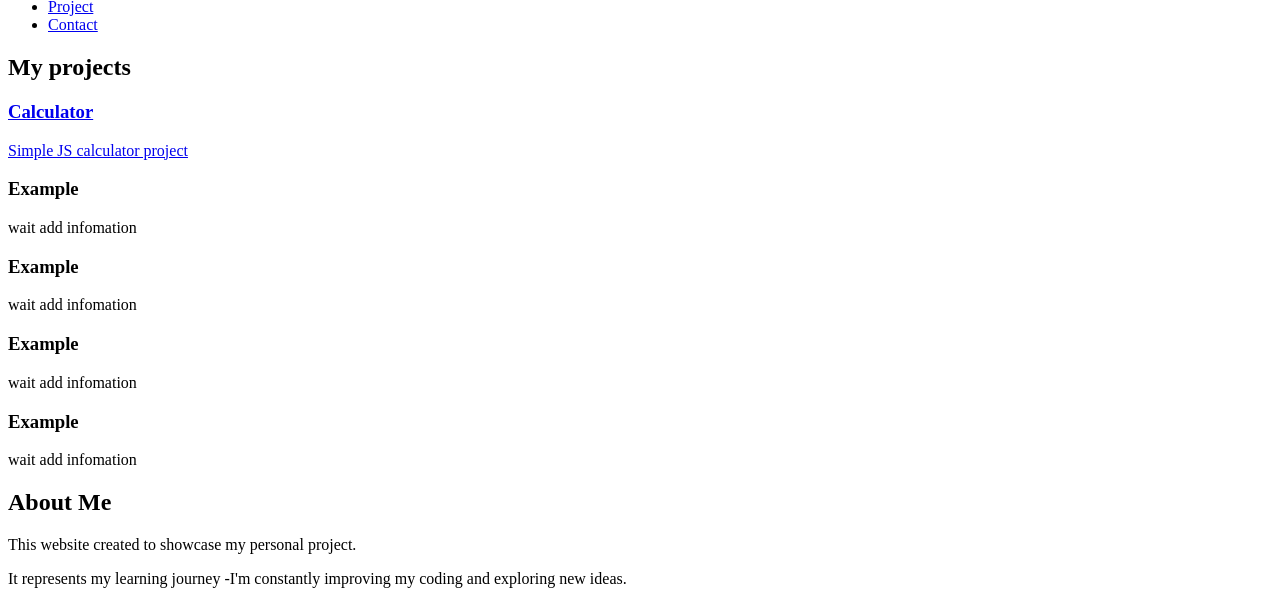
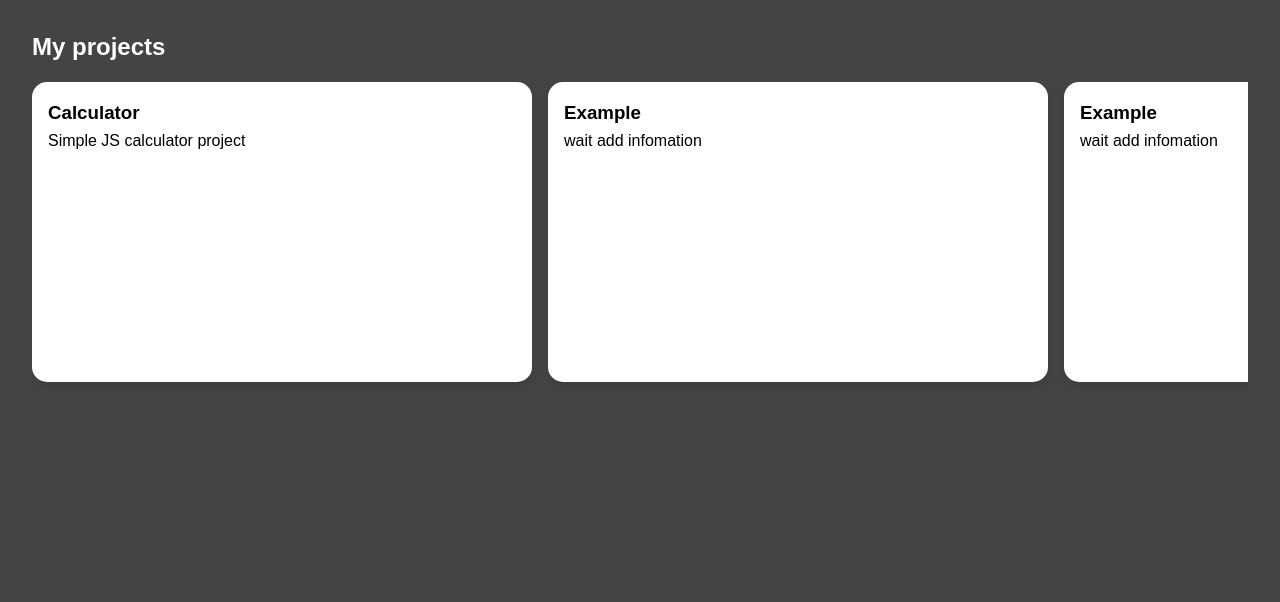
Before and after one commit to KPIv77/mini_project_JS, a plain HTML site: page index.html in a window 1280 px wide. Shown: the part 62-664 px from the top of the page. Drawn offline with Linux system fonts and the light colour scheme; the site is published under a folder, as on GitHub Pages, so addresses that start at the root find nothing.

Commit message:
revise path .css

```diff
--- a/index.html
+++ b/index.html
@@ -3,7 +3,7 @@
 <head>
     <meta charset="UTF-8">
     <meta name="viewport" content="width=device-width, initial-scale=1.0">
-    <link rel="stylesheet" href="/main_style.css">
+    <link rel="stylesheet" href="main_style.css">
     <title>personal project</title>
 </head>
 <body>
```
